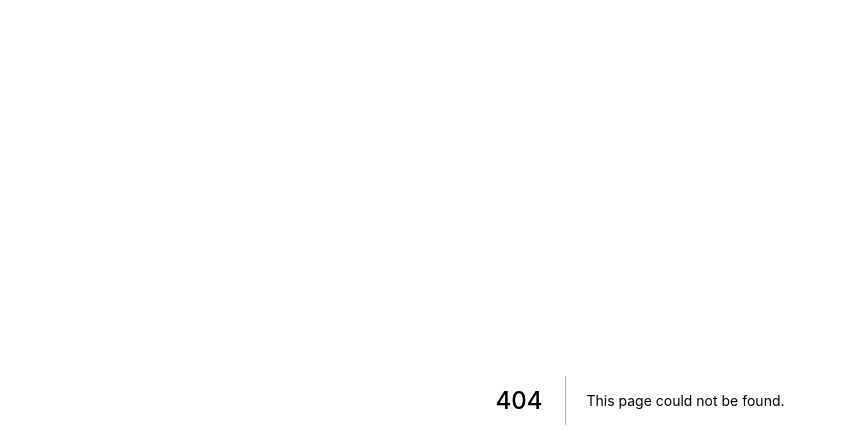
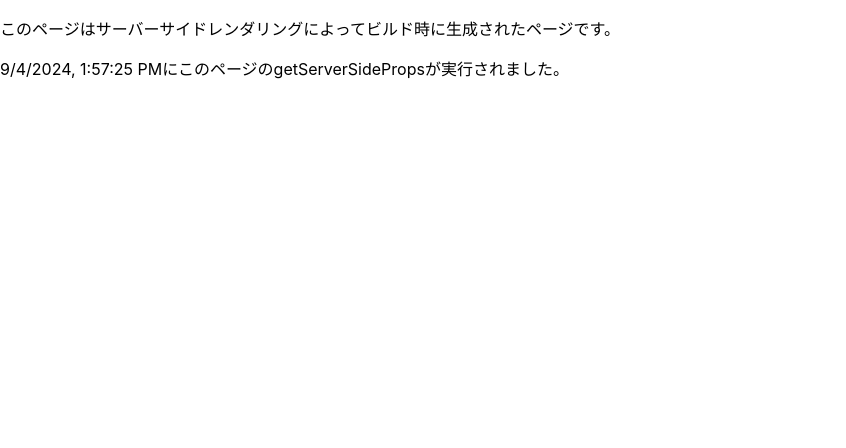
Before and after one commit to nakamuuu-prog/next-sample, a Next.js app: page /ssr in a window 1280 px wide. Before the commit this address had no page. Shown: the top 448 px of the page, without its empty margins (0-846 px from the left). Built offline with nearby package versions, Linux system fonts and the light colour scheme.

Commit message:
3.8.5 SSRのページを実装

```diff
--- a/pages/ssg.tsx
+++ b/pages/ssg.tsx
@@ -30,6 +30,12 @@
 // getStaticPropsという関数を定義すしてexportすると、この関数はビルド時に実行される
 // getStaticPropsは必ずexportし、asyncをつけること！
 // 引数のcontextはオブジェクトで、中には実行関連の情報が詰まっている
+// NOTE:
+// 本にはビルド時に呼ばれると記載されているが、画面をリロードするたびに呼ばれている
+// getStaticPropsはビルド時に呼ばれる(SSG)
+// getServerSidePropsはアクセするたびに呼ばれる(SSR)
+// どっちもアクセスするたびに呼ばれてる
+// SSRとの違いはなに？
 export const getStaticProps: GetStaticProps<SSGProps> = async (context) => {
   // MEMO:とりあえず今は全部undefined
   console.log(context.params); // パスパラメータ。SSGの場合はgetStaticPaths関数を別途定義した時に参照可能
--- /dev/null
+++ b/pages/ssr.tsx
@@ -0,0 +1,48 @@
+import { GetServerSideProps, NextPage } from "next";
+import Head from "next/head";
+
+type SSRProps = {
+  message: string;
+};
+
+const SSR: NextPage<SSRProps> = (props) => {
+  const { message } = props;
+
+  return (
+    <div>
+      <Head>
+        <title>Create Next App</title>
+        <link rel="icon" href="/favicon.ico" />
+      </Head>
+      <main>
+        <p>
+          このページはサーバーサイドレンダリングによってビルド時に生成されたページです。
+        </p>
+        <p>{message}</p>
+      </main>
+    </div>
+  );
+};
+
+// SSRは描画する前にgetServerSidePropsが呼ばれる
+// アクセスするたびに内容が変わる
+export const getServerSideProps: GetServerSideProps<SSRProps> = async (
+  context
+) => {
+  console.log(context.req); // http.IncomingMessageのインスタンスでリクエストの情報やCookieを参照できる
+  console.log(context.res); // http.ServerResponseのインスタンスでCookieをセットしたり、レスポンスヘッダーを書き換えられる
+  console.log(context.resolvedUrl); // 実際にアクセスがあったパス
+  console.log(context.query); // そのクエリをオブジェクトにしたもの
+
+  const timestamp = new Date().toLocaleString();
+  const message = `${timestamp}にこのページのgetServerSidePropsが実行されました。`;
+  console.log(message);
+
+  return {
+    props: {
+      message,
+    },
+  };
+};
+
+export default SSR;
```
